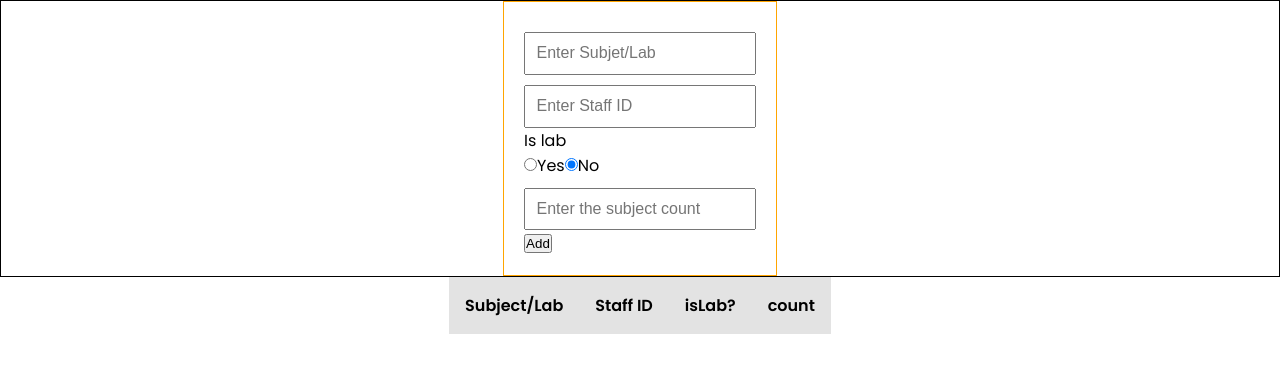
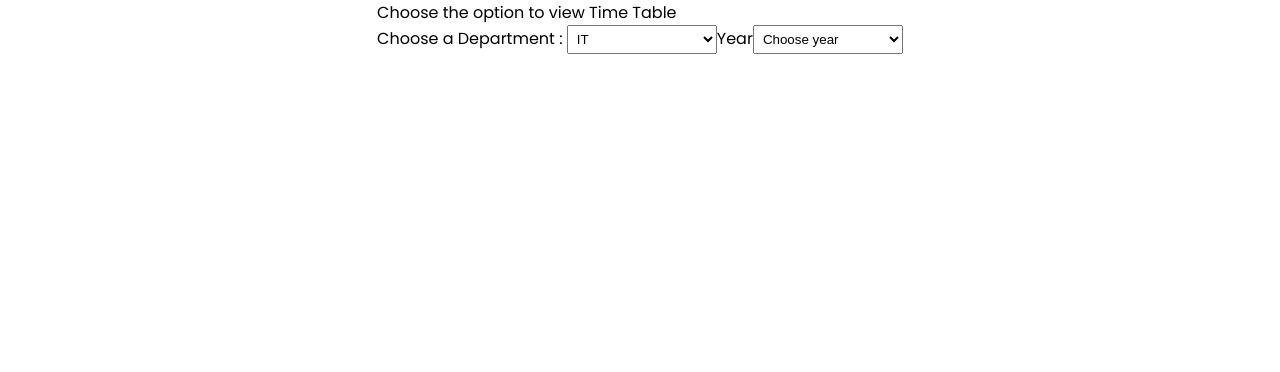
Before and after one commit to darky9197/VTS, a React (Vite) app in the folder ttableapp/: page / in a window 1280 px wide. Shown: the top 372 px of the page. Built offline with nearby package versions, Linux system fonts and the light colour scheme.

Commit message:
Tableform

```diff
--- a/ttableapp/src/App.jsx
+++ b/ttableapp/src/App.jsx
@@ -2,6 +2,7 @@
 //import Login from "./Pages/Login";
 //import Userpage from "./Pages/Userpage";
 import Generatorpage from "./Pages/Generatorpage";
+import Tableviewform from "./Pages/Tableviewform";
 //import { useEffect, useState } from "react";
 
 
@@ -34,7 +35,8 @@ function App() {
         </Routes>
         <Generatorpage/>
       </div> */}
-      <Generatorpage/>
+      {/* <Generatorpage/> */}
+      <Tableviewform/>
 
     </>
   );
--- /dev/null
+++ b/ttableapp/src/Pages/Tableviewform.jsx
@@ -0,0 +1,46 @@
+import React from 'react'
+import styled from 'styled-components'
+
+function Tableviewform() {
+  return (
+    <Formstyle>
+    <div className='cont'>
+      <form action="">
+        <label htmlFor="">Choose the option to view Time Table</label><br />
+        <label htmlFor="">Choose a Department : </label>
+        <select className='dept'  aria-placeholder='Choose a dept'>
+            <option value="IT">IT</option>
+            <option value="CSE">CSE</option>
+            <option value="AIDS">AIDS</option>
+            <option value="MECH">MECH</option>
+            <option value="MTS">MTS</option>
+            <option value="EEE">EEE</option>
+            <option value="ECE">ECE</option>
+        </select>
+        <label htmlFor="">Year</label>
+        <select name="" id="">
+            <option value="">Choose year</option>
+            <option value="I">I</option>
+            <option value="II">II</option>
+            <option value="III">III</option>
+            <option value="IV">IV</option>
+
+        </select>
+      </form>
+    </div>
+    </Formstyle>
+  )
+}
+const Formstyle = styled.div`
+.cont{
+display:flex;
+justify-content:center;
+align-items : center;
+}
+form select{
+width:150px;
+padding:5px;
+
+}
+`
+export default Tableviewform
```
